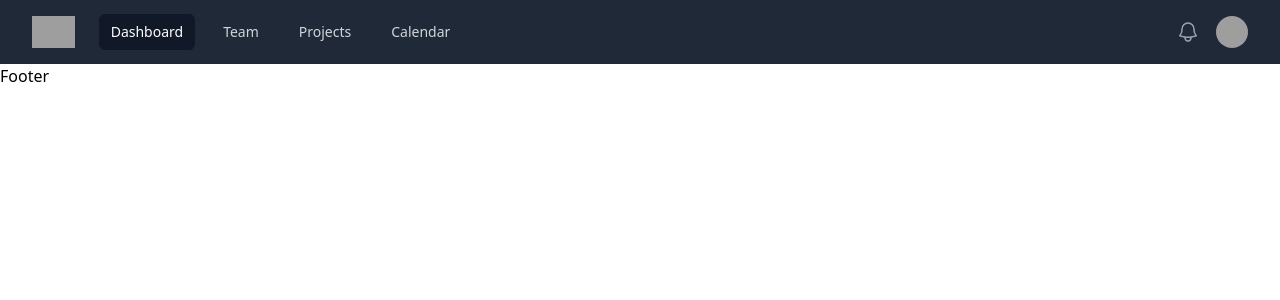
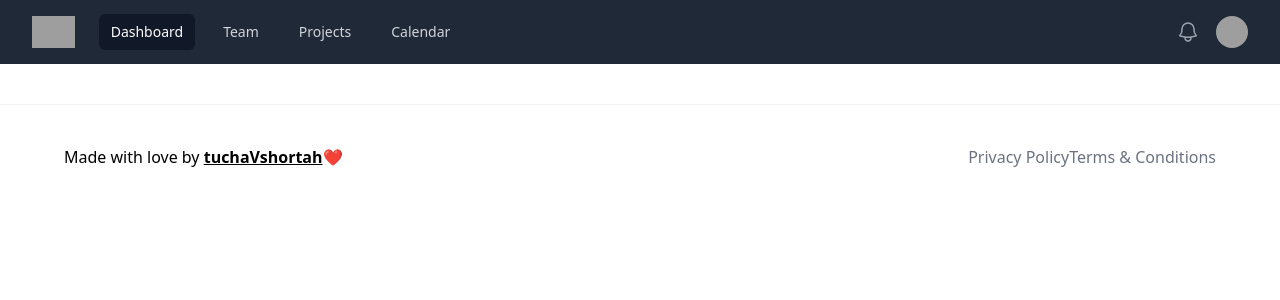
Before and after one commit to tuchaVshortah/clamgui-rs, a Next.js app in the folder clamgui-app/: page / in a window 1280 px wide. Shown: the top 300 px of the page. Built offline with nearby package versions, Linux system fonts and the light colour scheme; grey boxes are pictures that could not be loaded.

Commit message:
Update Footer

```diff
--- a/clamgui-app/components/Footer.tsx
+++ b/clamgui-app/components/Footer.tsx
@@ -1,8 +1,22 @@
 import React from 'react'
+import Link from 'next/link'
 
 const Footer = () => {
     return (
-        <div>Footer</div>
+        <footer>
+            <div className='flex justify-between items-center flex-wrap mt-10 border-t border-gray-100 sm:px-16 px-6 py-10'>
+            <p>Made with love by <Link href={'https://github.com/tuchaVshortah/clamgui-rs'} className='font-bold underline'>tuchaVshortah</Link>❤️</p>
+
+            <div>
+                <Link href="/" className="text-gray-500">
+                Privacy Policy
+                </Link>
+                <Link href="/" className="text-gray-500">
+                Terms & Conditions
+                </Link>
+            </div>
+            </div>
+        </footer>
     )
 }
 
```
